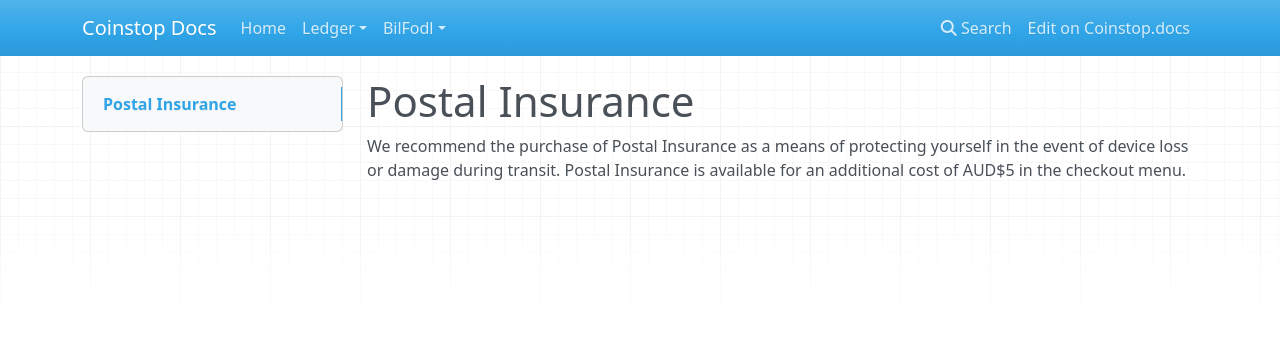
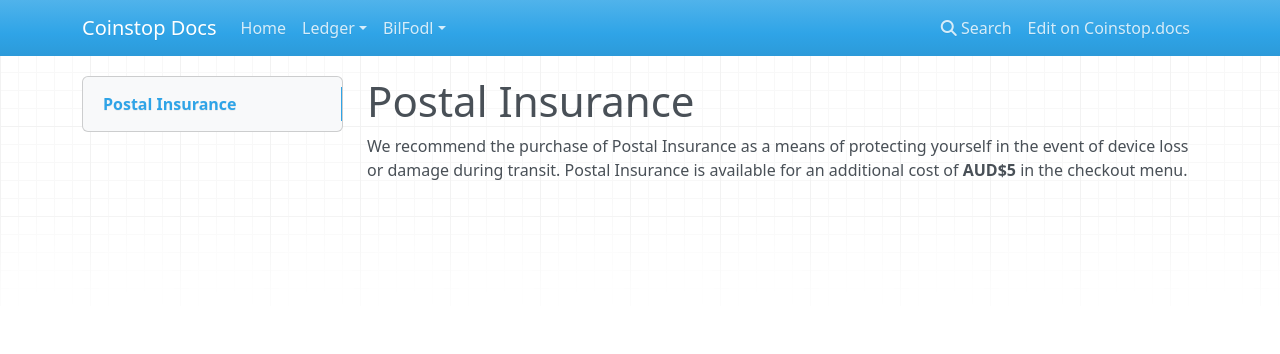
Before and after one commit to coinstopio/coinstopio.docs, an MkDocs documentation site: the page built from docs/ShippingDelivery/DomesticAUSShipping/PostalInsurance.md, in a window 1280 px wide. Shown: the top 354 px of the page. Built offline with MkDocs 1.6.1, drawn with Linux system fonts in a browser that asks for light colours; nearby versions of some CDN libraries.

```diff
--- a/docs/ShippingDelivery/DomesticAUSShipping/PostalInsurance.md
+++ b/docs/ShippingDelivery/DomesticAUSShipping/PostalInsurance.md
@@ -1,4 +1,4 @@
 
 # Postal Insurance
 
-We recommend the purchase of Postal Insurance as a means of protecting yourself in the event of device loss or damage during transit. Postal Insurance is available for an additional cost of AUD$5 in the checkout menu.
+We recommend the purchase of Postal Insurance as a means of protecting yourself in the event of device loss or damage during transit. Postal Insurance is available for an additional cost of **AUD$5** in the checkout menu.
```
